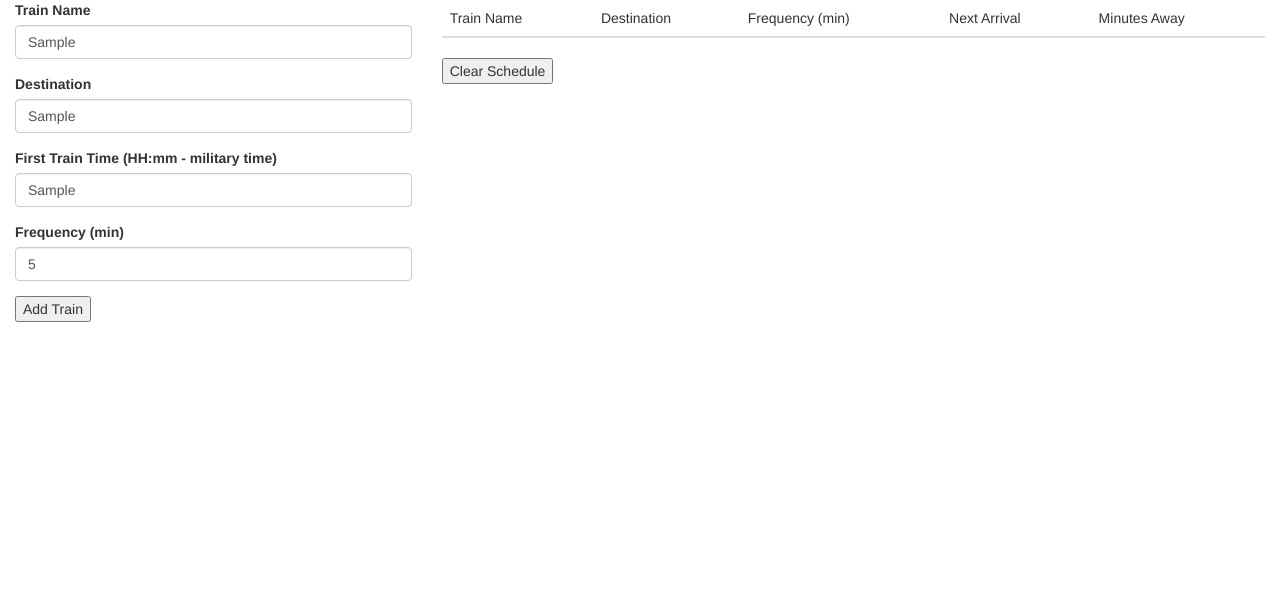
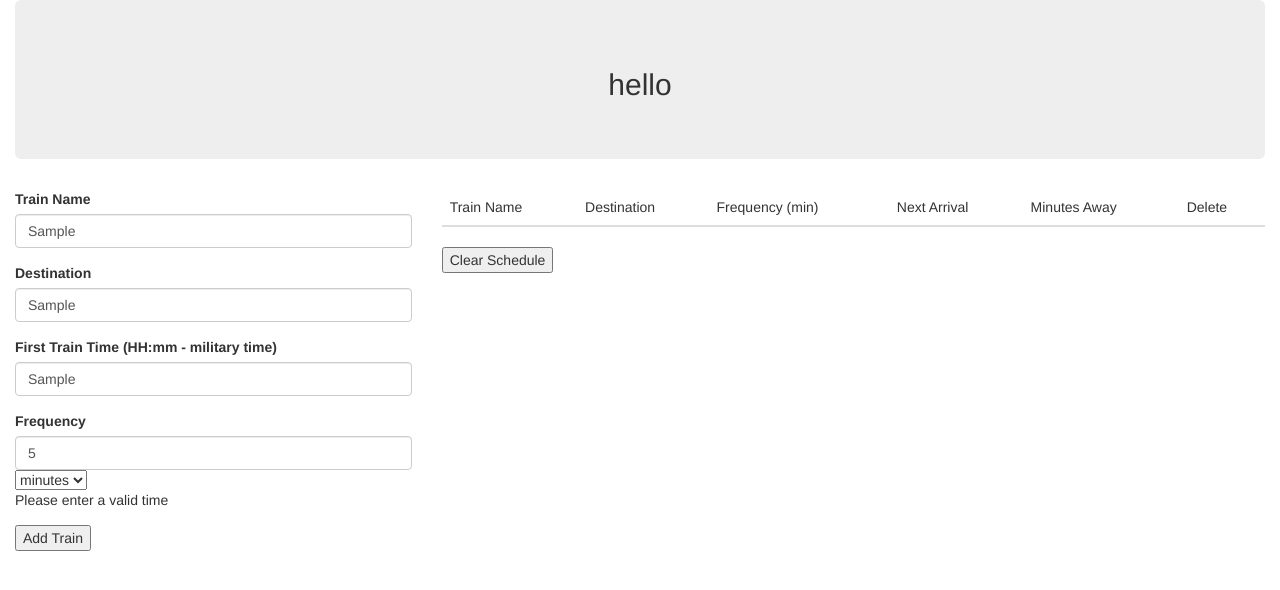
Before and after one commit to cvbowes/Train-Scheduler, a plain HTML site: page index.html in a window 1280 px wide. Both pictures are taken after typing "Sample", "Sample", "Sample", "5" into the empty fields and a click on the button "Add Train". Drawn offline with nearby package versions, Linux system fonts and the light colour scheme; no server answers.

Commit message:
added individual entry deletion, changed input error alert

```diff
--- a/assets/javascript/app.js
+++ b/assets/javascript/app.js
@@ -13,8 +13,18 @@ $(document).ready(function () {
 
   var database = firebase.database().ref();
 
-  function addRow(snapshotObj) {
-  	var newRow = $("<tr>");
+  function convertToMinutes(time) {
+ 	if ($("#units-select").val() === "hours") {
+  		return time * 60;
+
+  	} else {
+  		return time;
+  	}
+  }
+
+  //adds new row to table of train info
+  function addRow(snapshotObj, key) {
+  	var newRow = $("<tr>").attr("id", key);
 
   	var minsAway = calculateMinsAway(snapshotObj.start, snapshotObj.frequency);
   	console.log(minsAway);
@@ -25,6 +35,7 @@ $(document).ready(function () {
   	newRow.append("<td>" + snapshotObj.frequency + "</td>");
   	newRow.append("<td>" + nextTrainTime(minsAway) + "</td>");
   	newRow.append("<td>" + minsAway + "</td>");
+  	newRow.append("<td> <span class='delete'> x </span></td>");
 
   	$("#schedule-body").append(newRow);
 
@@ -50,23 +61,40 @@ $(document).ready(function () {
   	return moment().add(mins, "minutes").format("hh:mm");
   }
 
+  //alert user of input error
+  function errorAnimate() {
+  	$("#train-form").css("background-color", "#bc7974");
+  	$("#train-form").animate({backgroundColor: "rgb( 255, 255, 255)"});
+  }
+
+  $(document).on("click", ".delete", function () {
+ 	var parent = $(this).parents("tr");
+  	firebase.database().ref(parent.attr("id")).remove(); //removes node with given ID from firebase
+
+  });
+
   $("#add-train").on("click", function(event) {
   	event.preventDefault();
 	var nameInput = $("#name-input").val().trim();
   	var destinationInput = $("#destination-input").val().trim();
   	var startInput = $("#start-time-input").val().trim();
-  	var frequencyInput = $("#frequency-input").val().trim();
+  	var frequencyInput = convertToMinutes(parseInt($("#frequency-input").val().trim()));
 
   	//regex to check time input
   	var p = /([01]?[0-9]|2[0-3]):[0-5][0-9]/;
 
   	if (nameInput === "" || destinationInput === "" || startInput === "" || frequencyInput === "") {
-  		alert("Please enter all train info");
+  		errorAnimate();
+  		$("#error").show();
 
   	} else if (!p.test(startInput)) {
-  		alert("please enter a valid time");
+  		errorAnimate();
+  		$("#time-error").show();
 
   	} else {
+  		$("#error").hide();
+  		$("#time-error").hide();
+
   		database.push({
 	  		name: nameInput,
 	  		destination: destinationInput,
@@ -86,8 +114,17 @@ $(document).ready(function () {
 
   database.on("child_added", function(snap) {
   	var value = snap.val();
+  	var key = snap.key;	//key will be used as row ID for row deletion
 
-  	addRow(value);
+  	addRow(value, key);
+
+  }, function(err) {
+  	console.log("Errors handled: " + err.code);
+  });
+
+  //row deletion
+  database.on("child_removed", function(snap) {
+  	$("#" + snap.key).remove();
 
   }, function(err) {
   	console.log("Errors handled: " + err.code);
--- a/index.html
+++ b/index.html
@@ -7,6 +7,7 @@
 	<link rel="stylesheet" href="assets/css/reset.css">
 	<script src="https://code.jquery.com/jquery-3.2.1.min.js" integrity="sha256-hwg4gsxgFZhOsEEamdOYGBf13FyQuiTwlAQgxVSNgt4="
 	crossorigin="anonymous"></script>
+	<script src="https://code.jquery.com/ui/1.12.1/jquery-ui.js"></script>
 	<script src="https://www.gstatic.com/firebasejs/4.1.3/firebase.js"></script>
 	<script src="https://cdn.jsdelivr.net/momentjs/2.18.1/moment.min.js"></script>
 	<script src="assets/javascript/app.js"></script>
@@ -17,9 +18,13 @@
 </head>
 <body>
 	<div class="container-fluid">
+		<div class="jumbotron text-center">
+		<h2>hello</h2>
+		</div>
 		<div class="row">
 			<div class="col-sm-4 col-xs-12">
-				<form role="form">
+				<div id="error" style="display: none">Please fill out all fields</div>
+				<form role="form" id="train-form">
 					<div class="form-group">
 						<label for="name">Train Name</label>
 						<input class="form-control" id="name-input" type="text">
@@ -33,10 +38,20 @@
 						<input class="form-control" id="start-time-input" type="text" pattern="([0-1]{1}[0-9]{1}|20|21|22|23):[0-5]{1}[0-9]{1}" placeholder="e.g. 14:30">
 					</div>
 					<div class="form-group">
-						<label for="frequency">Frequency (min)</label>
-						<input class="form-control" id="frequency-input" type="number">
+						<label for="frequency">Frequency</label>
+						<span>
+							<input class="form-control" id="frequency-input" type="number">
+						</span>
+						<span>
+						<select name="units" id="units-select">
+							<option value="minutes">minutes</option>
+						    <option value="hours">hours</option>
+						</select>
+						</span>
+						<div id="time-error" style="display: none">Please enter a valid time</div>
 					</div>
 					<button id="add-train" type="submit">Add Train</button>
+					<div id="error" style="display: none">Please fill out all fields</div>
 				</form>
 			</div>
 
@@ -49,6 +64,7 @@
 						<th>Frequency (min)</th>
 						<th>Next Arrival</th>
 						<th>Minutes Away</th>
+						<th>Delete</th>
 					</tr>
 				</thead>
 				<tbody id="schedule-body">
```
